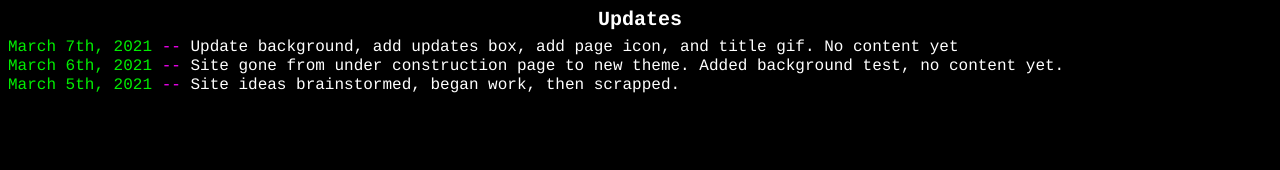
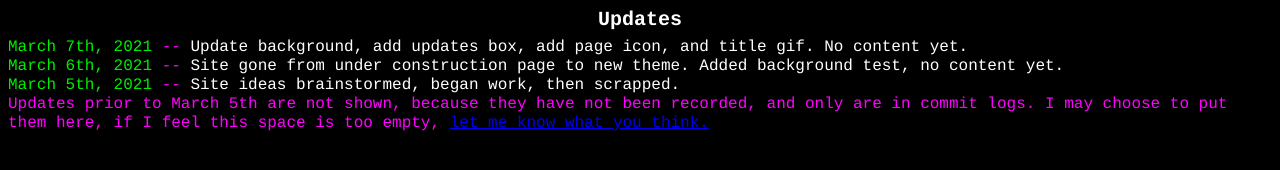
Before and after one commit to WindowsVistaisCool/WindowsVistaisCool.github.io, a plain HTML site: page updates.html in a window 1280 px wide. Drawn offline with Linux system fonts and the light colour scheme.

Commit message:
add new line

```diff
--- a/updates.html
+++ b/updates.html
@@ -31,8 +31,9 @@
   </head>
   <body>
     <h4 style="font-size: 20px; font-family: courier; margin: 6px; text-align: center; color: #FFFFFF;">Updates<br></h4>
-    <h2>March 7th, 2021</h2><h1> -- </h1><p>Update background, add updates box, add page icon, and title gif. No content yet<br></p>
+    <h2>March 7th, 2021</h2><h1> -- </h1><p>Update background, add updates box, add page icon, and title gif. No content yet.<br></p>
     <h2>March 6th, 2021</h2><h1> -- </h1><p>Site gone from under construction page to new theme. Added background test, no content yet.<br></p>
-    <h2>March 5th, 2021</h2><h1> -- </h1><p>Site ideas brainstormed, began work, then scrapped.</p>
+    <h2>March 5th, 2021</h2><h1> -- </h1><p>Site ideas brainstormed, began work, then scrapped.<br></p>
+    <h1>Updates prior to March 5th are not shown, because they have not been recorded, and only are in commit logs. I may choose to put them here, if I feel this space is too empty, <a href="https://github.com/WindowsVistaisCool/WindowsVistaisCool.github.io/discussions">let me know what you think.</a></h1>
   </body>
 </html>
```
